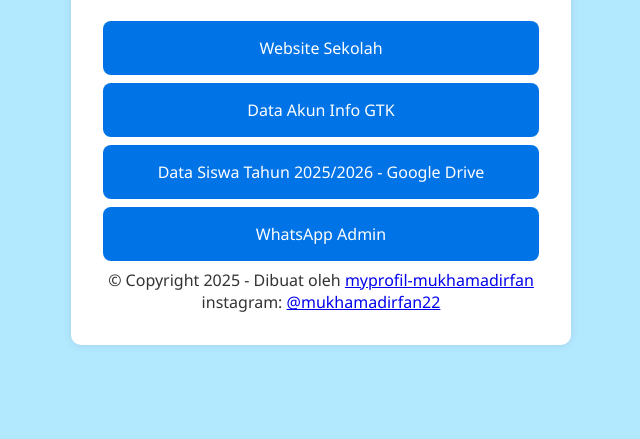
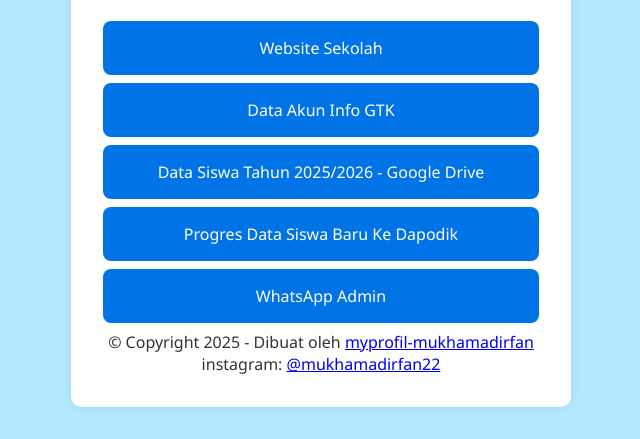
Before and after one commit to Mukhamadirfan1997/PortalAdminSdToyaningI, a plain HTML site: page index.html in a window 1280 px wide. Shown: the part 398-837 px from the top of the page, without its empty margins (319-959 px from the left). Before the commit the page ends 800 px from the top, so only its background shows below. Drawn offline with Linux system fonts and the light colour scheme.

Commit message:
index.html
Tambah Menu progres data

```diff
--- a/index.html
+++ b/index.html
@@ -24,6 +24,9 @@
       <a href="https://drive.google.com/drive/folders/1bKMP8qQSjjknzZygqMN0tH2Z-GAgA4wY?usp=sharing" target="_blank">
         <span>Data Siswa Tahun 2025/2026 - Google Drive</span>
       </a>
+        <a href="https://progres-data-siswa-baru.vercel.app/" target="_blank">
+        <span>Progres Data Siswa Baru Ke Dapodik </span>
+      </a>
       <a href="https://wa.me/6285156830304" target="_blank">
         <span>WhatsApp Admin</span>
       </a>
```
